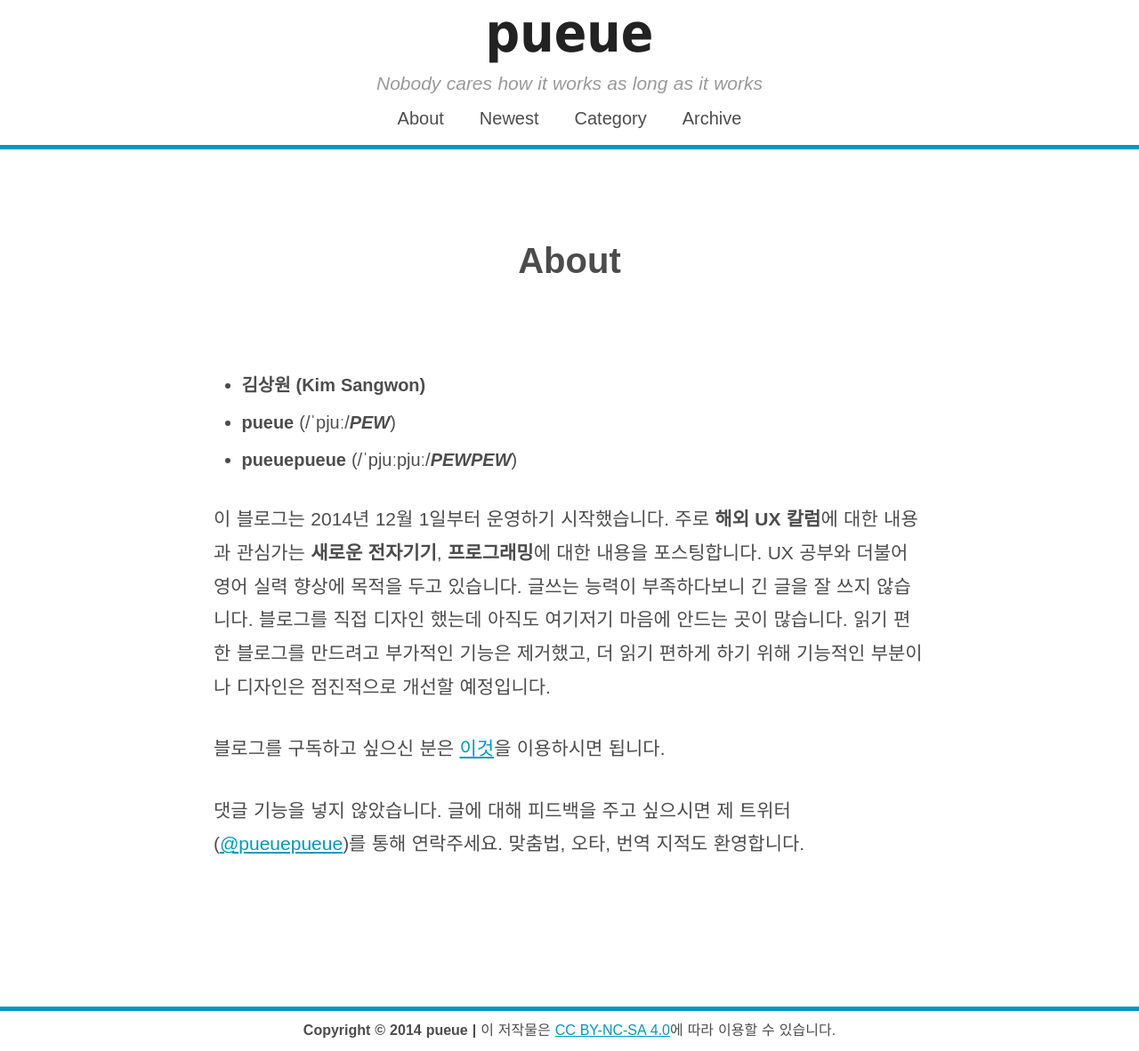
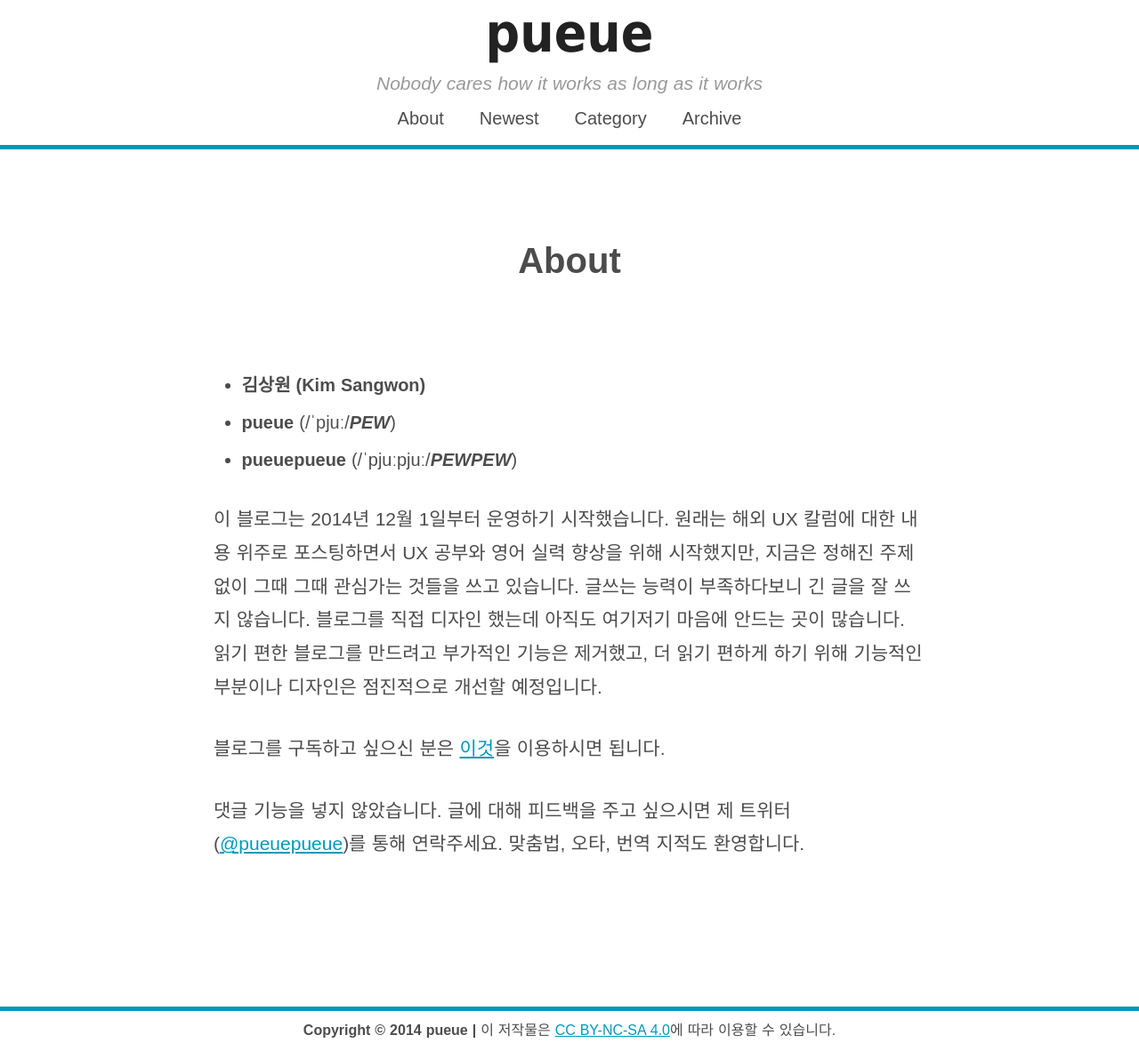
Before and after one commit to gloorx/gloorx.github.io, a Jekyll site: the page built from about.md, in a window 1280 px wide. Shown: the whole page at 89% size. Built offline with Jekyll 4.4.1, drawn with Linux system fonts in a browser that asks for light colours; some web fonts are replaced.

Commit message:
modify about, gitignore

```diff
--- a/about.md
+++ b/about.md
@@ -8,7 +8,7 @@ permalink: /about/
 <br/>
 - **pueuepueue** (/ˈpjuːpjuː/***PEWPEW***)
 
-이 블로그는 2014년 12월 1일부터 운영하기 시작했습니다. 주로 **해외 UX 칼럼**에 대한 내용과 관심가는 **새로운 전자기기**, **프로그래밍**에 대한 내용을 포스팅합니다. UX 공부와 더불어 영어 실력 향상에 목적을 두고 있습니다. 글쓰는 능력이 부족하다보니 긴 글을 잘 쓰지 않습니다. 블로그를 직접 디자인 했는데 아직도 여기저기 마음에 안드는 곳이 많습니다. 읽기 편한 블로그를 만드려고 부가적인 기능은 제거했고, 더 읽기 편하게 하기 위해 기능적인 부분이나 디자인은 점진적으로 개선할 예정입니다.
+이 블로그는 2014년 12월 1일부터 운영하기 시작했습니다. 원래는 해외 UX 칼럼에 대한 내용 위주로 포스팅하면서 UX 공부와 영어 실력 향상을 위해 시작했지만, 지금은 정해진 주제 없이 그때 그때 관심가는 것들을 쓰고 있습니다. 글쓰는 능력이 부족하다보니 긴 글을 잘 쓰지 않습니다. 블로그를 직접 디자인 했는데 아직도 여기저기 마음에 안드는 곳이 많습니다. 읽기 편한 블로그를 만드려고 부가적인 기능은 제거했고, 더 읽기 편하게 하기 위해 기능적인 부분이나 디자인은 점진적으로 개선할 예정입니다.
 
 블로그를 구독하고 싶으신 분은 [이것](http://pueue.com/feed.xml)을 이용하시면 됩니다.
 
```
Also changed, not shown: 1 other file.
